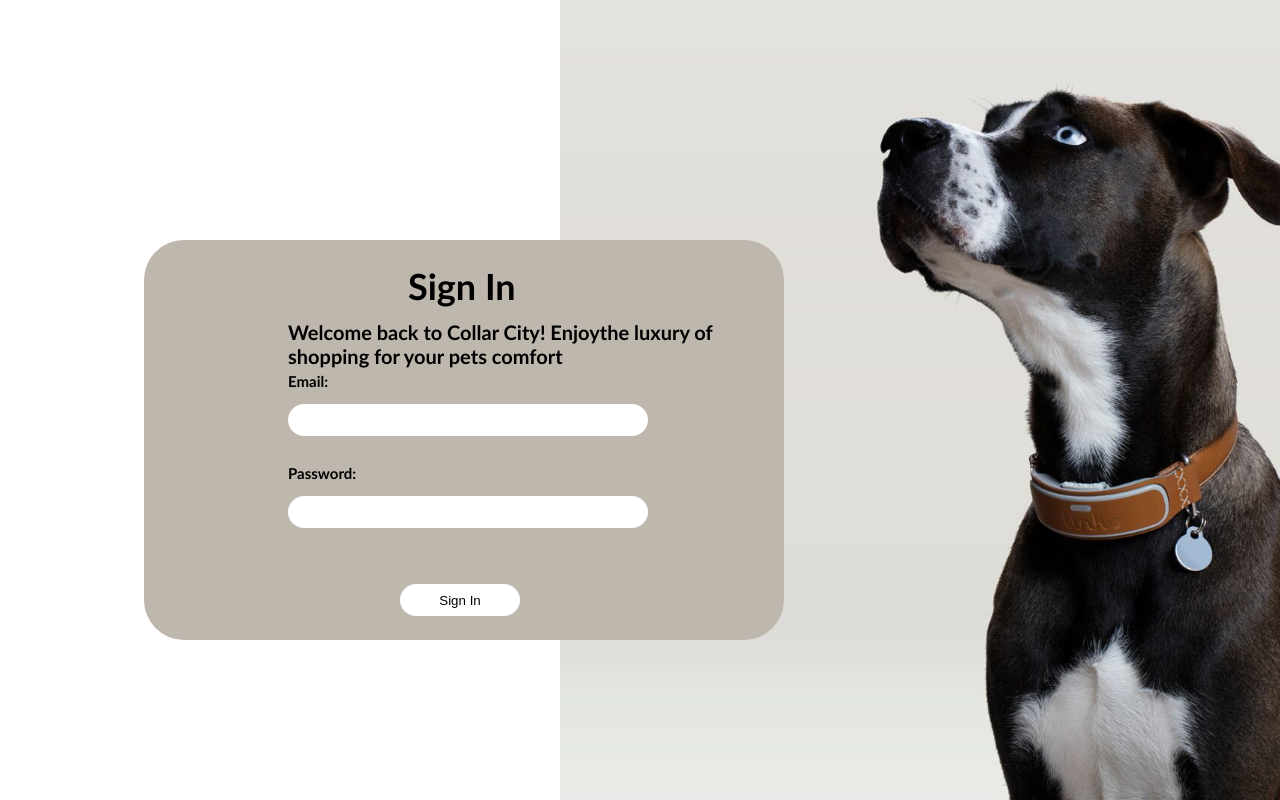
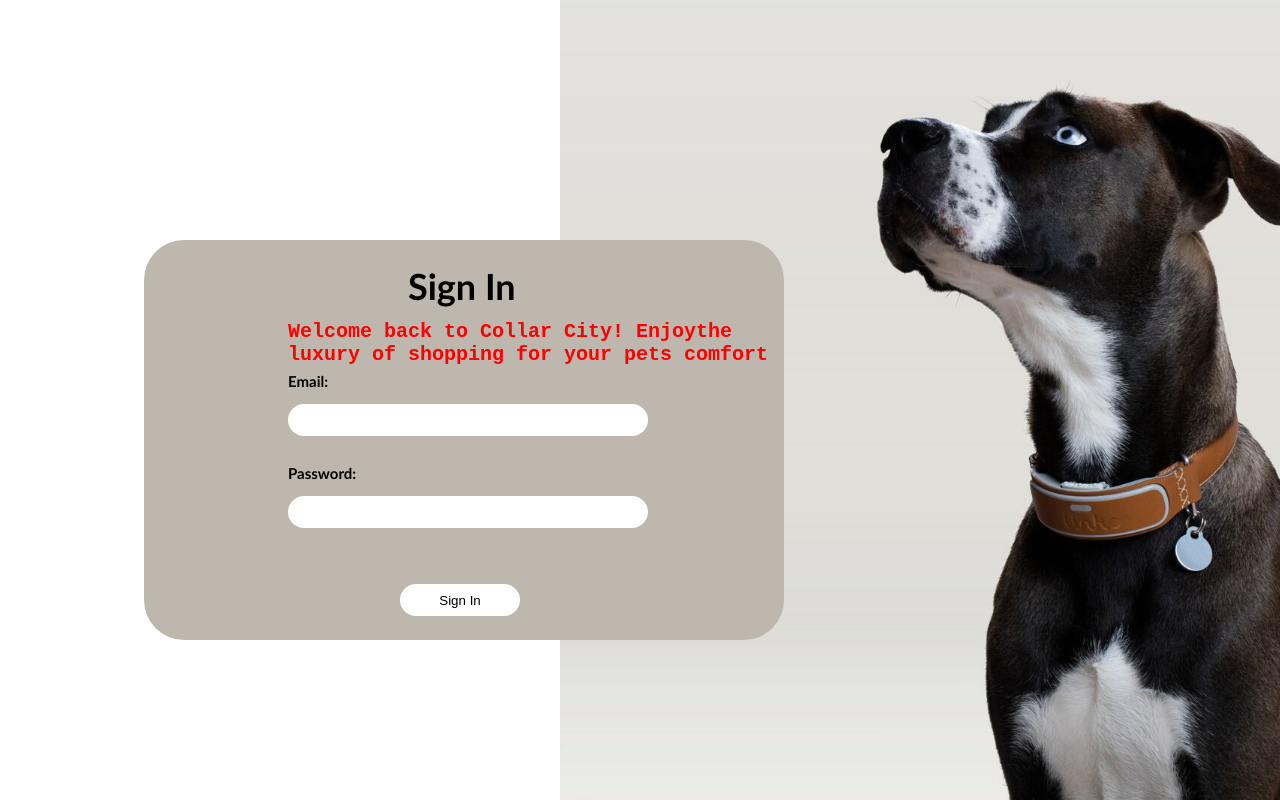
Before and after one commit to anchenayres/term3-project, a React (Create React App) app in the folder client/: page / in a window 1280 px wide. Built offline with nearby package versions, Linux system fonts and the light colour scheme.

Commit message:
MongoDB
Setting up MongoDB from the beginning

```diff
--- a/client/src/index.css
+++ b/client/src/index.css
@@ -90,7 +90,14 @@
   position: absolute;
 }
 
-
+h2 {
+  margin-left: 18vh;
+  font-size: 20px;
+  margin-top: 10vh;
+  position: absolute;
+  color: red;
+  font-family: 'Courier New', Courier, monospace;
+}
 
 h5 {
   color: rgb(0, 0, 0);
--- a/client/src/login.css
+++ b/client/src/login.css
@@ -58,12 +58,7 @@
     position: absolute;
 }
 
-h2 {
-    margin-left: 18vh;
-    font-size: 20px;
-    margin-top: 10vh;
-    position: absolute;
-}
+
 
 h3 {
     margin-left: 18vh;
```
Also changed, not shown: 2 other files (tests, documents, lock files or other folders).
